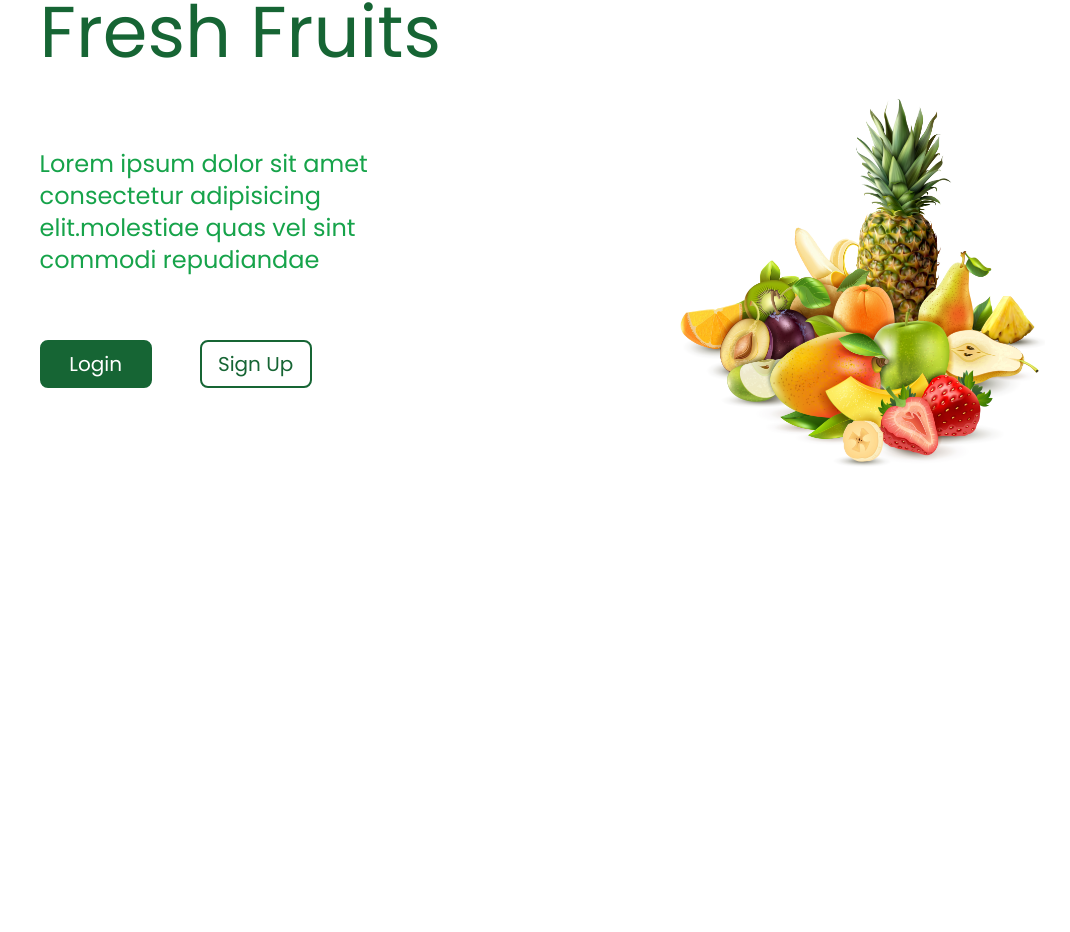
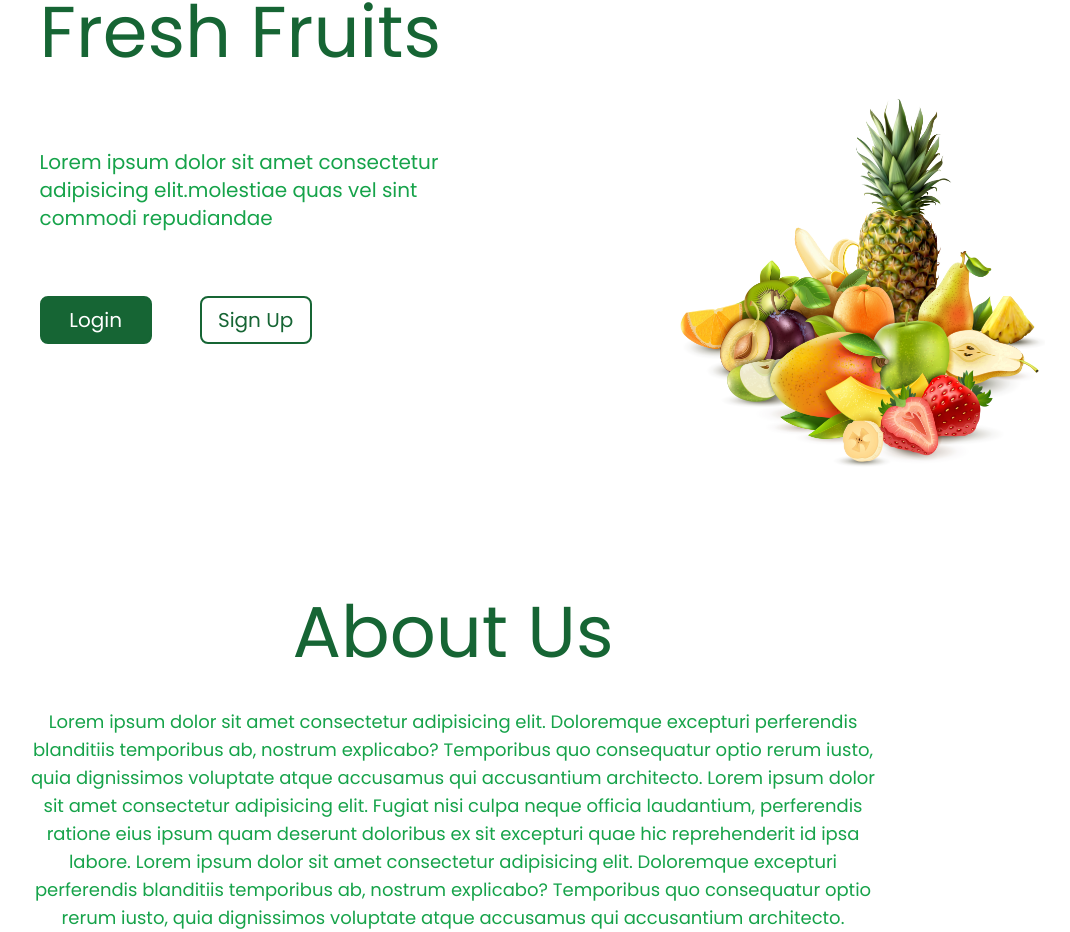
Before and after one commit to Sandun-Induranga/Fruit-Market, a React (Create React App) app in the folder Frontend/frontend/: page / in a window 1280 px wide. Shown: the part 284-1216 px from the top of the page, without its empty margins (187-1257 px from the left). Before the commit the page ends 920 px from the top, so only its background shows below. Built offline with nearby package versions, Linux system fonts and the light colour scheme.

Commit message:
About Component Updated

```diff
--- a/Frontend/frontend/src/App.tsx
+++ b/Frontend/frontend/src/App.tsx
@@ -2,12 +2,14 @@ import React from "react";
 import logo from "./logo.svg";
 import Header from "./components/Header";
 import Home from "./pages/Home";
+import About from "./pages/About";
 
 function App() {
   return (
     <div className="App">
       <Header />
       <Home />
+      <About />
     </div>
   );
 }
--- a/Frontend/frontend/src/pages/About/About.tsx
+++ b/Frontend/frontend/src/pages/About/About.tsx
@@ -2,6 +2,23 @@ import React, { Component } from "react";
 
 export default class About extends Component {
   render() {
-    return <div>About</div>;
+    return (
+      <div className="mt-20 flex flex-col items-center">
+        <h1 className="text-7xl text-green-800 text-center">About Us</h1>
+        <p className="w-2/3 text-center mt-10 text-lg text-green-600">
+          Lorem ipsum dolor sit amet consectetur adipisicing elit. Doloremque
+          excepturi perferendis blanditiis temporibus ab, nostrum explicabo?
+          Temporibus quo consequatur optio rerum iusto, quia dignissimos
+          voluptate atque accusamus qui accusantium architecto. Lorem ipsum
+          dolor sit amet consectetur adipisicing elit. Fugiat nisi culpa neque
+          officia laudantium, perferendis ratione eius ipsum quam deserunt
+          doloribus ex sit excepturi quae hic reprehenderit id ipsa labore.
+          Lorem ipsum dolor sit amet consectetur adipisicing elit. Doloremque
+          excepturi perferendis blanditiis temporibus ab, nostrum explicabo?
+          Temporibus quo consequatur optio rerum iusto, quia dignissimos
+          voluptate atque accusamus qui accusantium architecto.
+        </p>
+      </div>
+    );
   }
 }
--- a/Frontend/frontend/src/pages/Home/Home.tsx
+++ b/Frontend/frontend/src/pages/Home/Home.tsx
@@ -9,7 +9,7 @@ export default class Home extends Component {
           <section className="w-full h-full flex flex-col mt-36 items-center">
             <div className="w-1/2 flex flex-col">
               <h1 className="text-7xl text-green-800 mb-20">Fresh Fruits</h1>
-              <p className="text-2xl text-green-600">
+              <p className="text-xl text-green-600">
                 Lorem ipsum dolor sit amet consectetur adipisicing
                 elit.molestiae quas vel sint commodi repudiandae
               </p>
```
